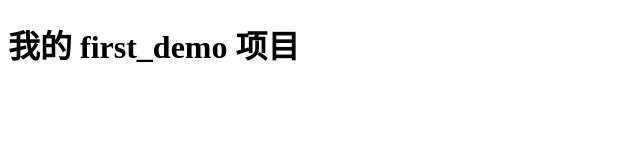
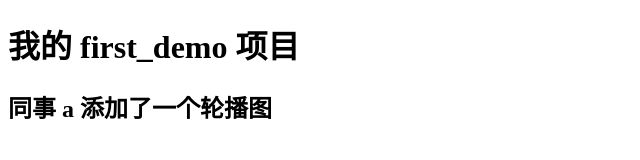
Before and after one commit to Sunny-zz/first_demo, a plain HTML site: page index.html in a window 1280 px wide. Shown: the whole page, without its empty margins (0-640 px from the left). Drawn offline with Linux system fonts and the light colour scheme.

Commit message:
首页添加了 轮播

```diff
--- a/index.html
+++ b/index.html
@@ -7,5 +7,6 @@
   </head>
   <body>
     <h1>我的 first_demo 项目</h1>
+    <h2>同事 a 添加了一个轮播图</h2>
   </body>
 </html>
```
